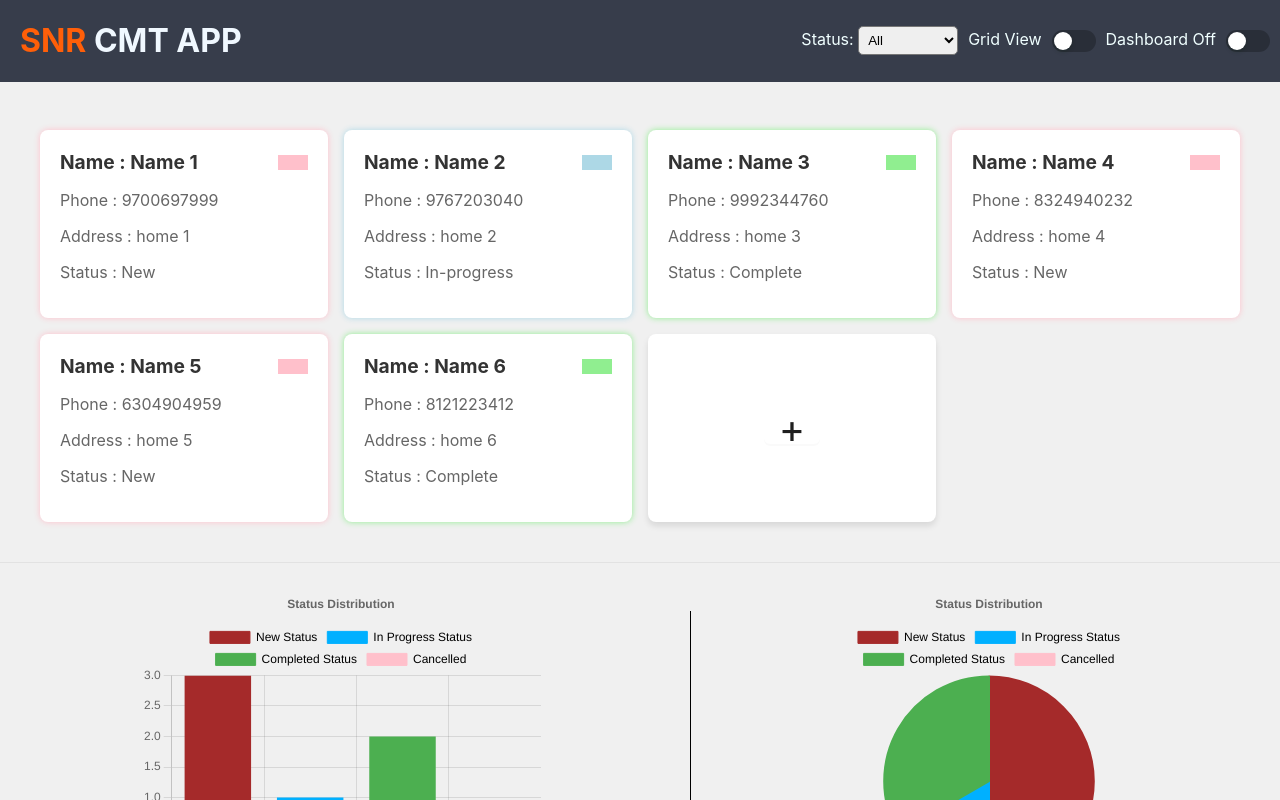
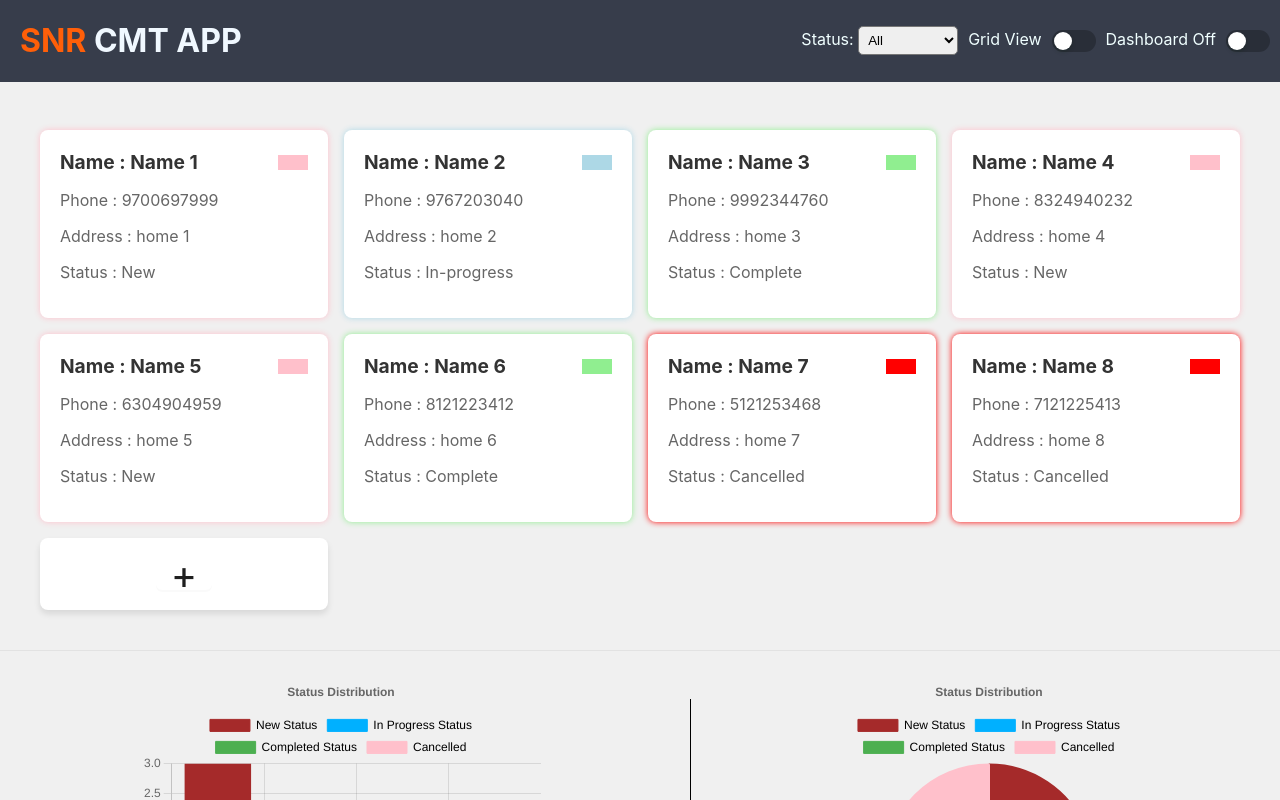
Before and after one commit to snrtrunksoft/snr-css-cmt_app, a React (Create React App) app: page / in a window 1280 px wide. Shown: the top 800 px of the page. Built offline with nearby package versions, Linux system fonts and the light colour scheme.

Commit message:
FT_Website_01

```diff
--- a/src/App.js
+++ b/src/App.js
@@ -29,6 +29,8 @@ function App() {
       { id: 4, Name: "Name 4", Phone:"8324940232", Age:25, Address:'home 4', Status: "New",Comments:["hii4"] },
       { id: 5, Name: "Name 5", Phone:"6304904959", Age:28, Address:'home 5', Status: "New",Comments:["hii5"] },
       { id: 6, Name: "Name 6", Phone:"8121223412", Age:35, Address:'home 6', Status: "Complete",Comments:["hii6"] },
+      { id: 7, Name: "Name 7", Phone:"5121253468", Age:30, Address:'home 7', Status: "Cancelled",Comments:["hii7"] },
+      { id: 8, Name: "Name 8", Phone:"7121225413", Age:25, Address:'home 8', Status: "Cancelled",Comments:["hii8"] },
   ]);
 
   const [ duplicateData, setDuplicateData ] = useState(data);
```
